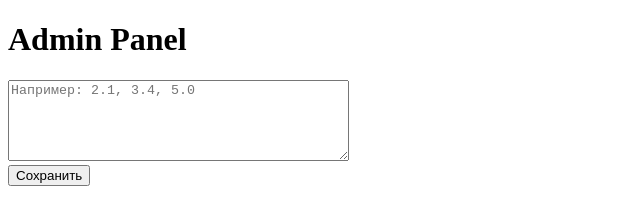
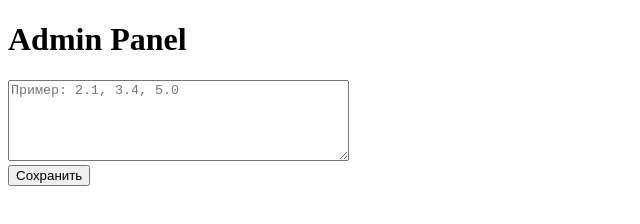
Before and after one commit to toppredictor1/teste1, a plain HTML site: page admin.html in a window 1280 px wide. Shown: the full height of the page, 0-640 px from the left. Drawn offline with Linux system fonts and the light colour scheme.

Commit message:
Update admin.html

```diff
--- a/admin.html
+++ b/admin.html
@@ -6,7 +6,7 @@
 </head>
 <body>
   <h1>Admin Panel</h1>
-  <textarea id="series" rows="5" cols="40" placeholder="Например: 2.1, 3.4, 5.0"></textarea><br>
+  <textarea id="series" rows="5" cols="40" placeholder="Пример: 2.1, 3.4, 5.0"></textarea><br>
   <button onclick="saveSeries()">Сохранить</button>
 
   <script>
```
